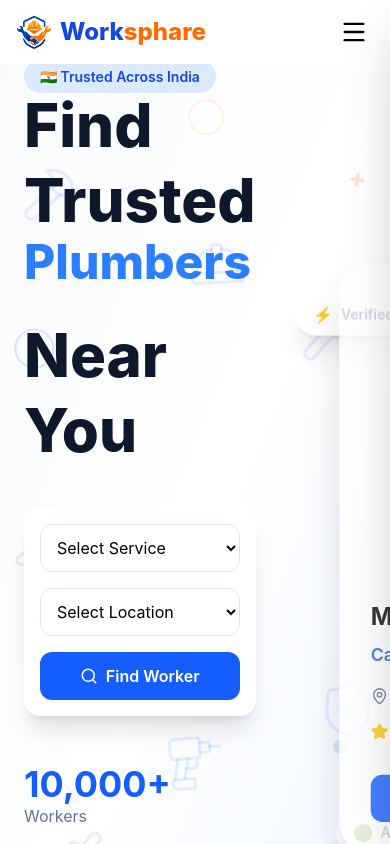
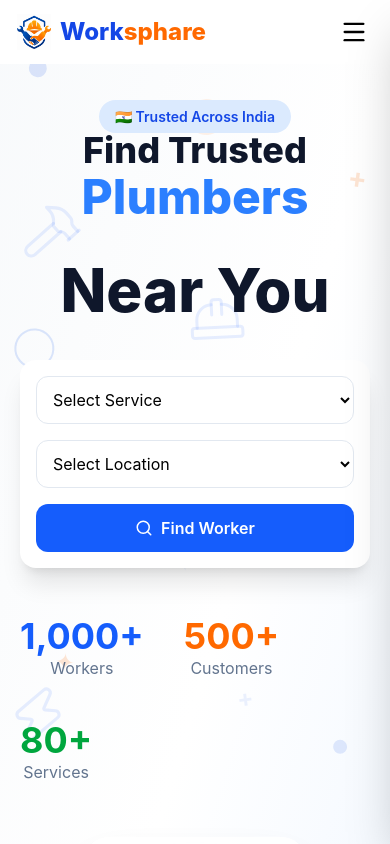
Before and after one commit to Work-Sphare/worksphare-frontend, a React (Vite) app: page / in a window 390 px wide. Shown: the top 844 px of the page. Built offline with nearby package versions, Linux system fonts and the light colour scheme.

Commit message:
hero section is responsive now

```diff
--- a/src/features/landing/components/Hero/Hero.jsx
+++ b/src/features/landing/components/Hero/Hero.jsx
@@ -5,10 +5,10 @@ import FloatingServiceIcons from "./FloatingServiceIcons";
 
 const Hero = () => {
   return (
-    <section id="hero" className="scroll-mt-24 relative overflow-hidden bg-gradient-to-br from-slate-50 via-white to-blue-50">
+   <section id="hero" className="relative overflow-hidden scroll-mt-20 bg-gradient-to-br from-slate-50 via-white to-blue-50">
       <FloatingServiceIcons />
 
-      <div className="relative z-10 mx-auto flex min-h-[90vh] max-w-7xl items-center justify-between gap-20 px-6">
+      <div className="relative z-10 mx-auto flex min-h-[calc(100vh-64px)] max-w-7xl flex-col items-center gap-10 px-5 py-10 sm:px-6 md:py-16 lg:min-h-[90vh] lg:flex-row lg:gap-16 lg:px-8 xl:gap-20">
         <HeroContent />
 
         <HeroAnimation />
--- a/src/features/landing/components/Hero/HeroContent.jsx
+++ b/src/features/landing/components/Hero/HeroContent.jsx
@@ -4,11 +4,11 @@ import Stats from "./Stats";
 
 const HeroContent = () => {
   return (
-    <div className="max-w-2xl">
+    <div className="max-w-2xl text-center lg:text-left">
       <span className="rounded-full bg-blue-100 px-4 py-2 text-sm font-semibold text-blue-700">
         🇮🇳 Trusted Across India
       </span>
-      <h1 className="text-6xl font-extrabold leading-tight text-slate-900">
+      <h1 className="text-4xl font-extrabold leading-tight text-slate-900 sm:text-5xl lg:text-6xl">
         Find Trusted
       </h1>
 
--- a/src/features/landing/components/Hero/HeroImage.jsx
+++ b/src/features/landing/components/Hero/HeroImage.jsx
@@ -1,17 +1,11 @@
 const HeroImage = () => {
   return (
-    <div className="flex justify-center">
-
-      <div className="flex h-[550px] w-[500px] items-center justify-center rounded-[40px] bg-gradient-to-br from-blue-100 to-orange-100 shadow-2xl">
-
+    <div className="flex w-full justify-center lg:w-1/2">
+      <div className="flex h-[340px] w-[320px] items-center justify-center rounded-[32px] bg-gradient-to-br from-blue-100 to-orange-100 shadow-2xl sm:h-[420px] sm:w-[380px] lg:h-[550px] lg:w-[500px]">
         <h2 className="text-2xl font-bold text-slate-700">
-
           Worker Illustration
-
         </h2>
-
       </div>
-
     </div>
   );
 };
--- a/src/features/landing/components/Hero/SearchBox.jsx
+++ b/src/features/landing/components/Hero/SearchBox.jsx
@@ -2,12 +2,9 @@ import { Search } from "lucide-react";
 
 const SearchBox = () => {
   return (
-    <div className="mt-10 rounded-2xl bg-white p-4 shadow-xl">
-
-      <div className="grid gap-4 md:grid-cols-3">
-
-        <select className="rounded-xl border border-slate-200 p-3">
-
+    <div className="mt-8 rounded-2xl bg-white p-4 shadow-xl lg:mt-10">
+      <div className="grid gap-4 grid-cols-1 md:grid-cols-3">
+        <select className="w-full rounded-xl border border-slate-200 p-3">
           <option>Select Service</option>
 
           <option>Electrician</option>
@@ -17,11 +14,9 @@ const SearchBox = () => {
           <option>Carpenter</option>
 
           <option>Painter</option>
-
         </select>
 
-        <select className="rounded-xl border border-slate-200 p-3">
-
+        <select className="w-full rounded-xl border border-slate-200 p-3">
           <option>Select Location</option>
 
           <option>Hyderabad</option>
@@ -29,19 +24,13 @@ const SearchBox = () => {
           <option>Bangalore</option>
 
           <option>Chennai</option>
-
         </select>
 
-        <button className="flex items-center justify-center gap-2 rounded-xl bg-blue-600 p-3 font-semibold text-white transition hover:bg-blue-700">
-
+        <button className="flex w-full items-center justify-center gap-2 rounded-xl bg-blue-600 p-3 font-semibold text-white transition hover:bg-blue-700">
           <Search size={18} />
-
           Find Worker
-
         </button>
-
       </div>
-
     </div>
   );
 };
--- a/src/features/landing/components/Hero/WorkerCard.jsx
+++ b/src/features/landing/components/Hero/WorkerCard.jsx
@@ -22,7 +22,7 @@ const WorkerCard = ({ worker }) => {
         y: -40,
       }}
       transition={{ duration: 0.5 }}
-      className="w-[380px] rounded-[32px] bg-white p-8 shadow-2xl"
+      className="w-full max-w-[300px] rounded-[28px] bg-white p-5 shadow-2xl sm:max-w-[360px] sm:p-6 lg:max-w-[420px] lg:rounded-[32px] lg:p-8"
     >
       <div className="relative flex justify-center">
         <div className="absolute top-6 h-56 w-56 rounded-full bg-gradient-to-br from-blue-100 via-blue-50 to-orange-100 blur-lg" />
@@ -30,18 +30,18 @@ const WorkerCard = ({ worker }) => {
         <img
           src={worker.image}
           alt={worker.profession}
-          className="relative z-10 h-72 object-contain"
+         className="relative z-10 h-52 object-contain sm:h-64 lg:h-72"
         />
       </div>
 
       <div className="mt-6">
         <div className="flex items-center justify-between">
-          <h2 className="text-2xl font-bold">{worker.name}</h2>
+          <h2 className="text-xl font-bold sm:text-2xl">{worker.name}</h2>
 
           <BadgeCheck className="text-blue-600" size={24} />
         </div>
 
-        <p className="mt-2 text-lg font-semibold text-blue-600">
+        <p className="mt-2 text-base font-semibold text-blue-600 sm:text-lg">
           {worker.profession}
         </p>
 
@@ -59,7 +59,7 @@ const WorkerCard = ({ worker }) => {
           <span className="text-slate-400">({worker.experience})</span>
         </div>
 
-        <button className="flex items-center justify-center gap-2 mt-8 w-full rounded-xl bg-blue-600 py-3 font-semibold text-white transition hover:bg-blue-700">
+        <button className="mt-6 flex w-full items-center justify-center gap-2 rounded-xl bg-blue-600 py-3 font-semibold text-white transition hover:bg-blue-700 lg:mt-8">
           Book Worker
           <ArrowRight size={18} />
         </button>
--- a/src/shared/components/AnimationCounter/CounterGroup.jsx
+++ b/src/shared/components/AnimationCounter/CounterGroup.jsx
@@ -5,19 +5,19 @@ import AnimatedCounter from "./AnimatedCounter";
 const counters = [
   {
     id: 1,
-    end: 10000,
+    end: 1000,
     label: "Workers",
     color: "text-blue-600",
   },
   {
     id: 2,
-    end: 5000,
+    end: 500,
     label: "Customers",
     color: "text-orange-500",
   },
   {
     id: 3,
-    end: 100,
+    end: 80,
     label: "Services",
     color: "text-green-600",
   },
```
